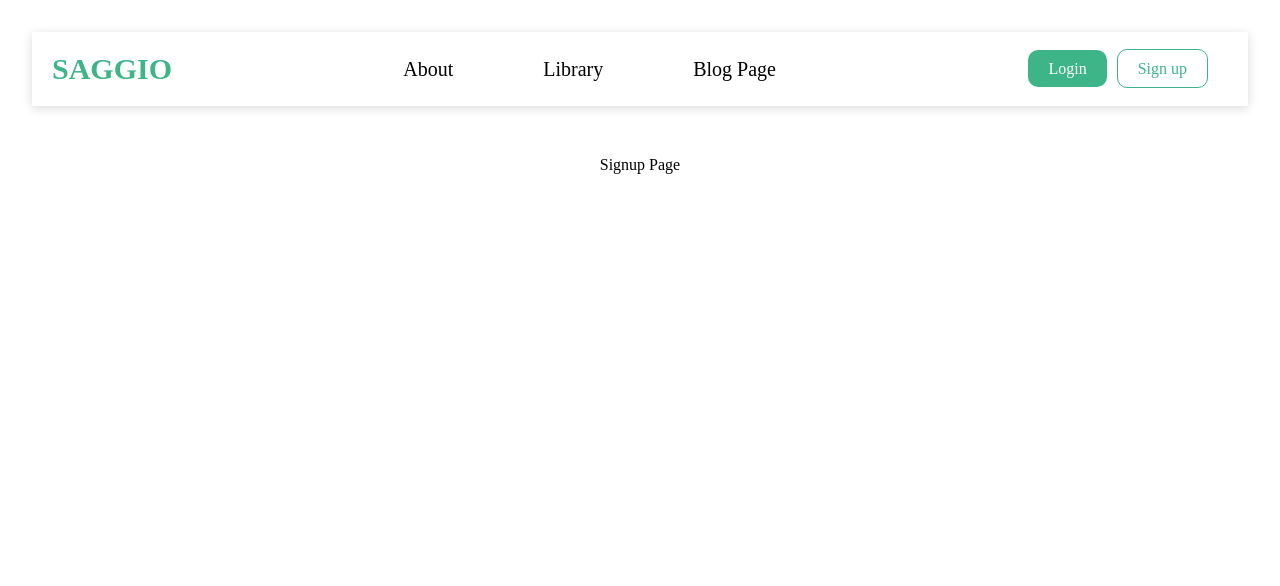
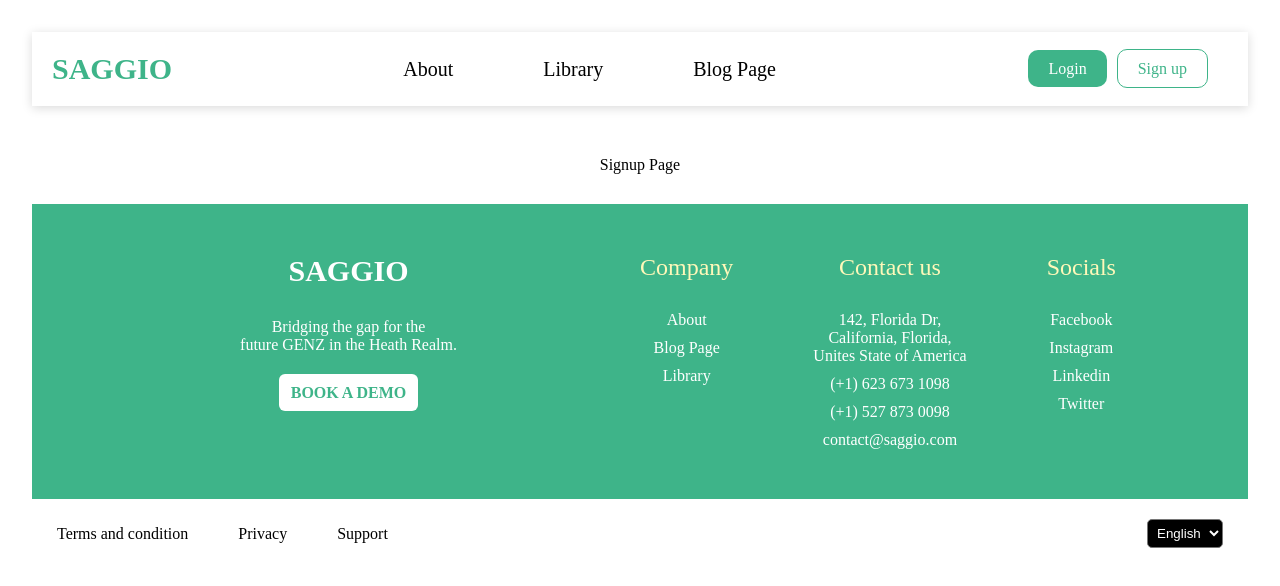
Before and after one commit to Worksquare/Saggio, a React (Vite) app: page /signup-page in a window 1280 px wide. Shown: the top 586 px of the page. Built offline with nearby package versions, Linux system fonts and the light colour scheme.

Commit message:
add the footer component

```diff
--- a/src/App.jsx
+++ b/src/App.jsx
@@ -9,13 +9,14 @@ import SignupPage from "./pages/SignupPage";
 
 //components
 import NavBar from "./components/NavBar";
+import Footer from "./components/Footer";
 
 //style
 import "./App.css";
 
 function App() {
   return (
-    <div className="app">
+    <main className="app">
       <BrowserRouter>
         <NavBar />
         <Routes>
@@ -25,8 +26,10 @@ function App() {
           <Route path="login-page" element={<LoginPage />} />
           <Route path="signup-page" element={<SignupPage />} />
         </Routes>
+
+        <Footer />
       </BrowserRouter>
-    </div>
+    </main>
   );
 }
 
--- a/src/components/Footer.css
+++ b/src/components/Footer.css
@@ -0,0 +1,114 @@
+.footer-container {
+  padding: 50px 25px;
+  background-color: #3eb489;
+  display: flex;
+  /* justify-content: space-around; */
+  margin-top: 30px;
+}
+.footer-text {
+  flex: 0.5;
+}
+
+.footer-text .footer-logo a {
+  font-size: 30px;
+  color: #fff;
+  font-weight: 700;
+}
+
+.footer-text p {
+  font-weight: 300;
+  color: #fff;
+  margin: 30px 0;
+}
+
+.footer-text .footer-demo {
+  padding: 10px 12px;
+  font-weight: 700;
+  color: #3eb489;
+  background-color: #fff;
+  border-radius: 6px;
+}
+
+.footer-links {
+  flex: 0.5;
+  display: flex;
+  gap: 80px;
+}
+
+.footer-company div,
+.footer-socials div {
+  display: flex;
+  flex-direction: column;
+  gap: 10px;
+}
+
+.footer-contact div,
+.footer-company div a,
+.footer-socials div a {
+  color: #fff;
+}
+
+.footer-contact h3,
+.footer-company h3,
+.footer-socials h3 {
+  color: #fff8b9;
+  font-size: 24px;
+  font-weight: 500;
+  margin-bottom: 30px;
+}
+
+.footer-contact div p {
+  margin-bottom: 10px;
+}
+
+.footer-foot {
+  padding: 20px 25px;
+  display: flex;
+  justify-content: space-between;
+}
+
+.footer-foot ul {
+  display: flex;
+  align-items: center;
+  gap: 50px;
+  cursor: pointer;
+}
+
+.footer-foot select {
+  background-color: #000;
+  color: white;
+  border-radius: 5px;
+  padding: 5px;
+  outline: none;
+}
+
+@media all and (max-width: 800px) {
+  .footer-container {
+    display: flex;
+    flex-direction: column;
+    gap: 40px;
+  }
+
+  .footer-links {
+    display: flex;
+    flex-direction: column;
+    gap: 30px;
+  }
+
+  .footer-foot {
+    display: flex;
+    flex-direction: column;
+    gap: 47px;
+  }
+
+  .footer-foot ul {
+    display: flex;
+    flex-direction: column;
+    gap: 15px;
+    align-items: flex-start;
+  }
+
+  .footer-foot select {
+    width: 50%;
+  }
+}
--- a/src/components/Footer.jsx
+++ b/src/components/Footer.jsx
@@ -1,10 +1,74 @@
+import { Link } from "react-router-dom";
 import "./Footer.css";
 
 const Footer = () => {
   return (
-    <div className="footer">
-      <p>footer</p>
-    </div>
+    <footer className="footer">
+      <div className="footer-container">
+        <div className="footer-text">
+          <div className="footer-logo">
+            <Link to="/">SAGGIO</Link>
+          </div>
+
+          <p>
+            Bridging the gap for the <br /> future GENZ in the Heath Realm.
+          </p>
+
+          <Link to="#" className="footer-demo">
+            BOOK A DEMO
+          </Link>
+        </div>
+
+        <div className="footer-links">
+          <div className="footer-company">
+            <h3>Company</h3>
+            <div>
+              <Link to="about">About</Link>
+              <Link to="blog">Blog Page</Link>
+              <Link to="library">Library</Link>
+            </div>
+          </div>
+
+          <div className="footer-contact">
+            <h3>Contact us</h3>
+
+            <div>
+              <p>
+                142, Florida Dr, <br /> California, Florida, <br /> Unites State
+                of America
+              </p>
+
+              <p>(+1) 623 673 1098 </p>
+              <p>(+1) 527 873 0098 </p>
+              <span>contact@saggio.com</span>
+            </div>
+          </div>
+
+          <div className="footer-socials">
+            <h3>Socials</h3>
+
+            <div>
+              <Link to="#">Facebook</Link>
+              <Link to="#">Instagram</Link>
+              <Link to="#">Linkedin</Link>
+              <Link to="#">Twitter</Link>
+            </div>
+          </div>
+        </div>
+      </div>
+
+      <div className="footer-foot">
+        <ul>
+          <li>Terms and condition</li>
+          <li>Privacy</li>
+          <li>Support</li>
+        </ul>
+
+        <select name="" id="">
+          <option value="english">English</option>
+        </select>
+      </div>
+    </footer>
   );
 };
 
--- a/src/index.css
+++ b/src/index.css
@@ -9,3 +9,7 @@
 :root {
   --mainColor: #3eb489;
 }
+
+main {
+  min-height: 100vh;
+}
--- a/src/pages/About.jsx
+++ b/src/pages/About.jsx
@@ -2,9 +2,9 @@ import "./About.css";
 
 const About = () => {
   return (
-    <div className="about">
+    <main className="about">
       <p>About Page</p>
-    </div>
+    </main>
   );
 };
 
--- a/src/pages/Blog.jsx
+++ b/src/pages/Blog.jsx
@@ -2,9 +2,9 @@ import "./Blog.css";
 
 const Blog = () => {
   return (
-    <div className="blog">
+    <main className="blog">
       <p>Blog Page</p>
-    </div>
+    </main>
   );
 };
 
--- a/src/pages/Home.css
+++ b/src/pages/Home.css
@@ -293,7 +293,7 @@
   display: flex;
   justify-content: space-evenly;
   align-items: center;
-  max-width: 600px;
+  max-width: 800px;
   margin: 50px auto;
   padding: 20px;
   border-radius: 20px;
@@ -323,10 +323,11 @@
 .home .home-section-eight {
   background-color: #f9f9f9;
   padding: 20px;
+  margin-bottom: 40px;
 }
 
 .home .home-section-eight .section-eight-contact {
-  max-width: 650px;
+  max-width: 800px;
   margin: 20px auto;
 }
 
@@ -369,6 +370,7 @@
   background-color: #fff;
   display: flex;
   flex-direction: column;
+  width: 80%;
   gap: 20px;
   padding: 20px;
   border-radius: 20px;
@@ -554,6 +556,7 @@
     flex-direction: column;
     align-items: center;
     justify-content: center;
+    margin: 0 20px;
   }
 
   .home .home-section-seven .section-seven-product h4 {
--- a/src/pages/Home.jsx
+++ b/src/pages/Home.jsx
@@ -11,9 +11,6 @@ import image33 from "../assets/Rectangle-33.png";
 import image34 from "../assets/Rectangle-34.png";
 import image44 from "../assets/Rectangle-44.png";
 import love from "../assets/love.png";
-
-//components
-import Footer from "../components/Footer";
 
 //style
 import "./Home.css";
@@ -238,8 +235,6 @@ const Home = () => {
           </div>
         </div>
       </section>
-
-      <Footer />
     </main>
   );
 };
```
